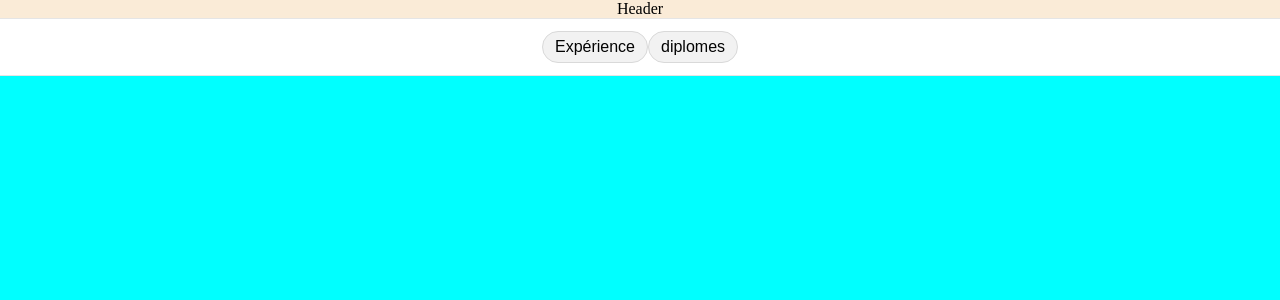
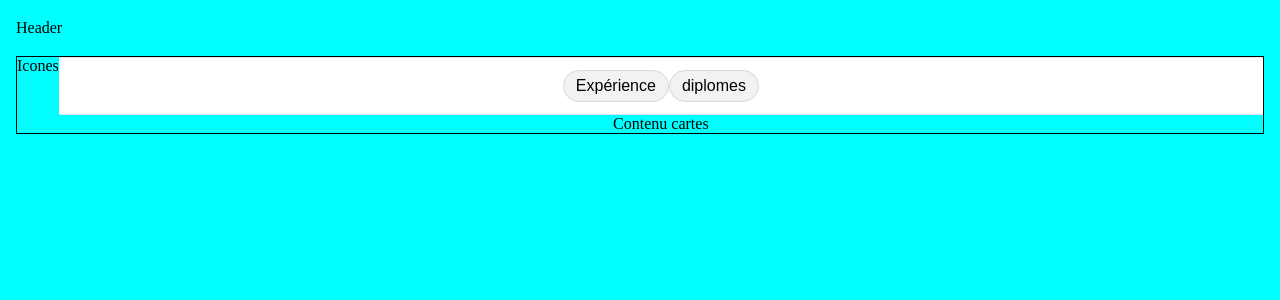
Before and after one commit to batsWTR/portfolio, a React (Create React App) app: page / in a window 1280 px wide. Shown: the top 300 px of the page. Built offline with nearby package versions, Linux system fonts and the light colour scheme.

Commit message:
mise en forme header, ajout FA

```diff
--- a/public/index.html
+++ b/public/index.html
@@ -9,6 +9,10 @@
       name="description"
       content="Web site created using create-react-app"
     />
+
+    <!-- Font awesome-->
+    <link href="https://cdnjs.cloudflare.com/ajax/libs/font-awesome/6.0.0/css/all.min.css" rel="stylesheet"/>
+
     <link rel="apple-touch-icon" href="%PUBLIC_URL%/logo192.png" />
     <!--
       manifest.json provides metadata used when your web app is installed on a
--- a/src/App.css
+++ b/src/App.css
@@ -1,3 +1,12 @@
 .App {
   text-align: center;
 }
+
+.content{
+  display: flex;
+  border: 1px solid black;
+}
+
+.content-main{
+  flex-grow: 1;
+}
--- a/src/App.js
+++ b/src/App.js
@@ -6,7 +6,14 @@ function App() {
   return (
     <div className="App">
       <Header />
-      <Filter />
+      <div className='content'>
+        <div className='content-icone'>Icones</div>
+        <div className='content-main'>
+          <Filter />
+          <div>Contenu cartes</div>
+        </div>
+      </div>
+
     </div>
   );
 }
--- a/src/index.css
+++ b/src/index.css
@@ -8,4 +8,5 @@
 
 body {
   background-color: aqua;
+  padding: 0 16px;
 }
--- a/src/styles/Header.css
+++ b/src/styles/Header.css
@@ -1,5 +1,9 @@
 
 
 header{
-    background-color: antiquewhite;
+    background-color: transparent;
+    height: 56px;
+    display: flex;
+    justify-content: space-between;
+    align-items: center;
 }
```
Also changed, not shown: 1 other file (tests, documents, lock files or other folders).
